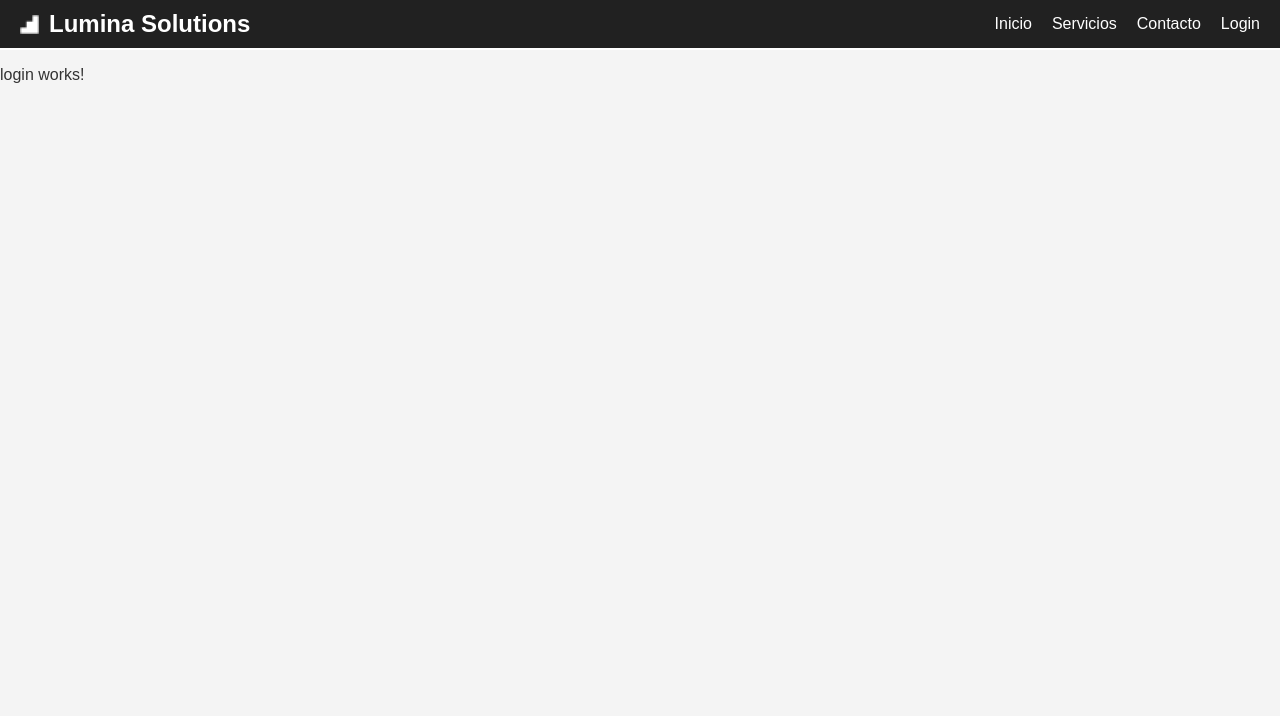
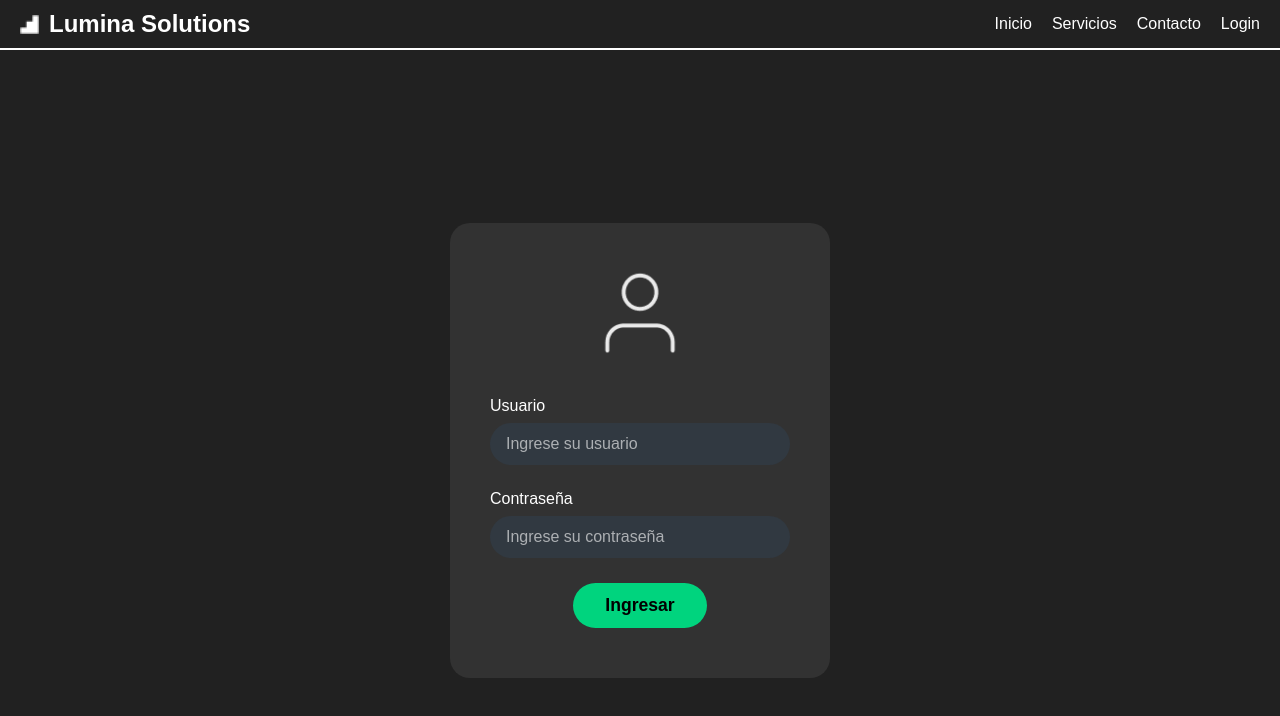
Before and after one commit to L-E789/Lumina_Solutions, an Angular app: page /login in a window 1280 px wide. Shown: the top 716 px of the page. Built offline with nearby package versions, Linux system fonts and the light colour scheme.

Commit message:
Checkpoint from VS Code for coding agent session

```diff
--- a/src/app/pages/login/login.css
+++ b/src/app/pages/login/login.css
@@ -0,0 +1,105 @@
+.login-container {
+  min-height: 100vh;
+  background-color: #212121;
+  display: flex;
+  align-items: center;
+  justify-content: center;
+}
+
+.login-form {
+  background-color: #323232;
+  border-radius: 20px;
+  padding: 40px;
+  width: 100%;
+  max-width: 300px;
+  text-align: center;
+}
+
+.user-icon {
+  margin-bottom: 30px;
+}
+
+.user-icon img {
+  width: 100px;
+  height: 100px;
+  object-fit: contain;
+  opacity: 0.9;
+  filter: brightness(1.1);
+}
+
+.login-form-content {
+  width: 100%;
+}
+
+.form-group {
+  margin-bottom: 25px;
+  text-align: left;
+}
+
+.form-group label {
+  display: block;
+  color: #ffffff;
+  font-size: 1rem;
+  font-weight: 500;
+  margin-bottom: 8px;
+}
+
+.form-group input {
+  width: 100%;
+  padding: 12px 16px;
+  border: none;
+  border-radius: 25px;
+  background-color: #313941;
+  color: #91ADC9;
+  font-size: 1rem;
+  box-sizing: border-box;
+  transition: background-color 0.3s ease;
+}
+
+.form-group input::placeholder {
+  color: rgba(255, 255, 255, 0.6);
+}
+
+.form-group input:focus {
+  outline: none;
+  background-color: #5a6578;
+}
+
+.login-button {
+  width: auto;
+  min-width: 120px;
+  padding: 12px 32px;
+  border: none;
+  border-radius: 25px;
+  background-color: #00d47e;
+  color: #ffffff;
+  font-size: 1.1rem;
+  font-weight: 600;
+  cursor: pointer;
+  transition: background-color 0.3s ease, transform 0.2s ease;
+  margin: 20px auto 10px;
+  display: block;
+  color: black;
+}
+
+.login-button:hover {
+  background-color: #00b86b;
+  transform: translateY(-2px);
+}
+
+.login-button:active {
+  transform: translateY(0);
+}
+
+/* Responsive Design */
+@media (max-width: 480px) {
+  .login-form {
+    padding: 30px 20px;
+    margin: 0 10px;
+  }
+
+  .user-icon img {
+    width: 80px;
+    height: 80px;
+  }
+}
--- a/src/app/pages/login/login.html
+++ b/src/app/pages/login/login.html
@@ -1 +1,21 @@
-<p>login works!</p>
+<div class="login-container">
+  <div class="login-form">
+    <div class="user-icon">
+      <img src="/User.png" alt="Usuario" />
+    </div>
+
+    <form class="login-form-content">
+      <div class="form-group">
+        <label for="username">Usuario</label>
+        <input type="text" id="username" placeholder="Ingrese su usuario" />
+      </div>
+
+      <div class="form-group">
+        <label for="password">Contraseña</label>
+        <input type="password" id="password" placeholder="Ingrese su contraseña" />
+      </div>
+
+      <button type="submit" class="login-button">Ingresar</button>
+    </form>
+  </div>
+</div>
```
Also changed, not shown: public/User.png (added).
